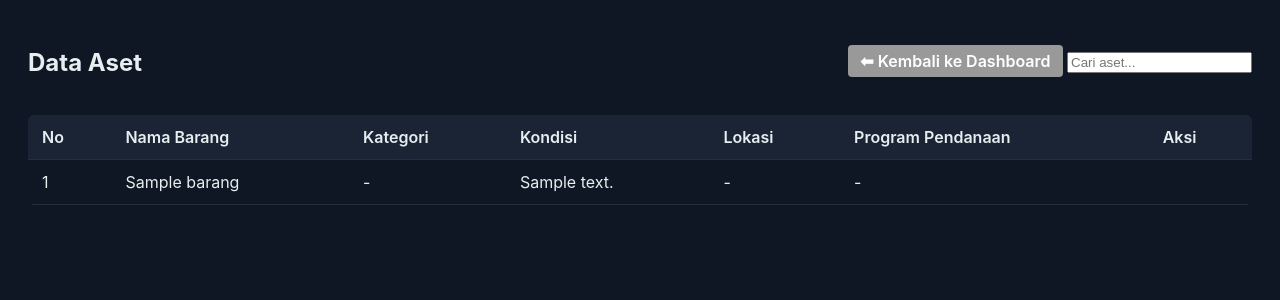
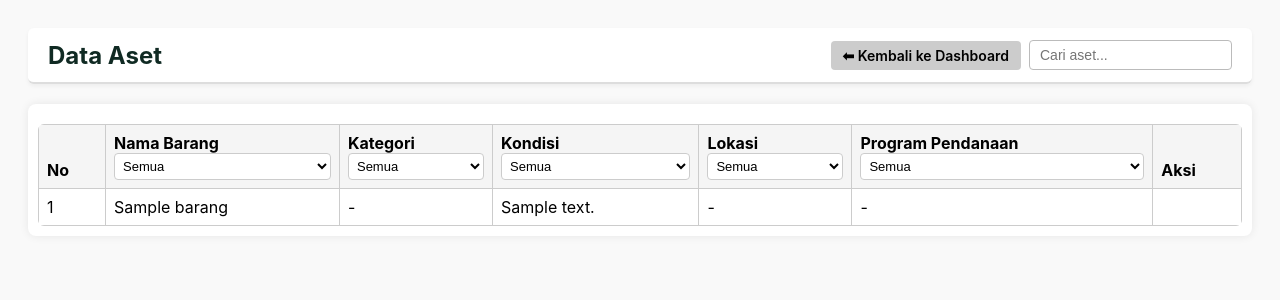
Before and after one commit to ABRORI27/prcf_aset_pro, a PHP site: page /prcf_aset_pro/modules/aset_barang/read.php in a window 1280 px wide. Shown: the top 300 px of the page. Run offline with PHP 8.4, Linux system fonts and the light colour scheme; tables that the repository leaves empty or names only in its code hold one stand-in row (values such as "Sample post").

Commit message:
filter setiap kolom table bisa berfungsi

```diff
--- a/assets/css/dashboard.css
+++ b/assets/css/dashboard.css
@@ -393,7 +393,7 @@ body.light-mode .login-box {
   border-radius: 6px;
   border: 1px solid #23303a;
   background: #0b1220;
-  color: var(--text-dark);
+  color: var(--text-light);
 }
 body.light-mode .login-box input {
   background: #fff;
--- a/modules/aset_barang/read.php
+++ b/modules/aset_barang/read.php
@@ -9,6 +9,122 @@ include '../../config/db.php';
   <meta charset="utf-8">
   <title>Data Aset - PRCF Indonesia</title>
   <link rel="stylesheet" href="../../assets/css/dashboard.css">
+  <style>
+    /* === Mode Terang Paksa untuk Halaman Ini === */
+    body, .page {
+      background-color: #f9f9f9 !important; /* latar abu muda terang */
+      color: #102a23 !important; /* teks gelap */
+    }
+
+    .header {
+      background-color: #ffffff !important;
+      color: #102a23 !important;
+      border-bottom: 2px solid #ddd;
+      padding: 12px 20px;
+      display: flex;
+      justify-content: space-between;
+      align-items: center;
+      border-radius: 6px;
+      box-shadow: 0 2px 4px rgba(0,0,0,0.05);
+    }
+
+    .header-left h2 {
+      color: #102a23 !important;
+      margin: 0;
+    }
+
+    .actions {
+      display: flex;
+      gap: 8px;
+      align-items: center;
+    }
+
+    /* Tombol */
+    .btn {
+      background-color: #2b6b4f;
+      color: #fff;
+      border: none;
+      border-radius: 4px;
+      padding: 6px 12px;
+      text-decoration: none;
+      font-size: 14px;
+      transition: background 0.3s;
+    }
+    .btn:hover { background-color: #1f4e3a; }
+
+    .btn-secondary {
+      background-color: #ccc;
+      color: #000;
+    }
+    .btn-secondary:hover {
+      background-color: #aaa;
+    }
+
+    /* Input search */
+    #searchInput {
+      padding: 6px 10px;
+      border-radius: 4px;
+      border: 1px solid #bbb;
+      font-size: 14px;
+      color: #102a23;
+      background-color: #fff;
+    }
+
+    /* === Filter Dropdown === */
+    .filter-select {
+      width: 100%;
+      padding: 4px;
+      border-radius: 4px;
+      border: 1px solid #ccc;
+      font-size: 13px;
+      background-color: #fff;
+      color: #000;
+    }
+    th { vertical-align: bottom; }
+
+    /* === TABEL TERANG === */
+    .table-container {
+      background-color: #ffffff !important;
+      color: #102a23 !important;
+      border-radius: 8px;
+      box-shadow: 0 0 10px rgba(0,0,0,0.08);
+      padding: 10px;
+      margin-top: 20px;
+    }
+
+    .table {
+      width: 100%;
+      border-collapse: collapse;
+      background: #fff !important;
+    }
+
+    .table th, .table td {
+      border: 1px solid #ccc !important;
+      color: #000 !important;
+      background-color: #fff !important;
+      padding: 8px;
+      text-align: left;
+    }
+
+    .table th {
+      background-color: #f5f5f5 !important; /* abu muda untuk header */
+      font-weight: bold;
+    }
+
+    .table tr:nth-child(even) {
+      background-color: #fafafa !important;
+    }
+
+    .table tr:hover {
+      background-color: #e8f5e9 !important; /* hijau lembut saat hover */
+    }
+
+    .icon-btn {
+      text-decoration: none;
+      font-size: 16px;
+      margin-right: 6px;
+    }
+  </style>
 </head>
 <body>
 <div class="page">
@@ -17,7 +133,6 @@ include '../../config/db.php';
       <h2>Data Aset</h2>
     </div>
 
-    <!-- Tombol aksi -->
     <div class="actions">
       <a href="../../index.php" class="btn btn-secondary">⬅ Kembali ke Dashboard</a>
 
@@ -29,7 +144,7 @@ include '../../config/db.php';
         <a href="export.php" class="btn">Export Excel</a>
       <?php endif; ?>
 
-      <input type="text" id="searchInput" onkeyup="filterTable('tabelAset', this.value)" placeholder="Cari aset...">
+      <input type="text" id="searchInput" onkeyup="filterGlobal()" placeholder="Cari aset...">
     </div>
   </div>
 
@@ -38,11 +153,11 @@ include '../../config/db.php';
       <thead>
         <tr>
           <th>No</th>
-          <th>Nama Barang</th>
-          <th>Kategori</th>
-          <th>Kondisi</th>
-          <th>Lokasi</th>
-          <th>Program Pendanaan</th>
+          <th>Nama Barang<br><select id="filterNama" class="filter-select" onchange="filterColumn(1)"><option value="">Semua</option></select></th>
+          <th>Kategori<br><select id="filterKategori" class="filter-select" onchange="filterColumn(2)"><option value="">Semua</option></select></th>
+          <th>Kondisi<br><select id="filterKondisi" class="filter-select" onchange="filterColumn(3)"><option value="">Semua</option></select></th>
+          <th>Lokasi<br><select id="filterLokasi" class="filter-select" onchange="filterColumn(4)"><option value="">Semua</option></select></th>
+          <th>Program Pendanaan<br><select id="filterProgram" class="filter-select" onchange="filterColumn(5)"><option value="">Semua</option></select></th>
           <th>Aksi</th>
         </tr>
       </thead>
@@ -72,36 +187,96 @@ while ($row = mysqli_fetch_assoc($result)) {
     <td>" . ($row['nama_program'] ?? '-') . "</td>
     <td class='aksi-ikon'>";
 
-  // 🔹 Aksi tergantung role pengguna
   if (has_access(['Admin', 'Operator'])) {
     echo "
-      <a href='update.php?id={$row['id']}' class='icon-btn' title='Edit'>
-        ✏️
-      </a>
-      <a href='delete.php?id={$row['id']}' class='icon-btn' title='Hapus' onclick='return confirm(\"Hapus data ini?\")'>
-        🗑️
-      </a>
+      <a href='update.php?id={$row['id']}' class='icon-btn' title='Edit'>✏️</a>
+      <a href='delete.php?id={$row['id']}' class='icon-btn' title='Hapus' onclick='return confirm(\"Hapus data ini?\")'>🗑️</a>
     ";
   }
 
   if (has_access(['Admin', 'Auditor'])) {
-    echo "
-      <a href='detail.php?id={$row['id']}' class='icon-btn' title='Detail'>
-        🔍
-      </a>
-    ";
+    echo "<a href='detail.php?id={$row['id']}' class='icon-btn' title='Detail'>🔍</a>";
   }
 
   echo "</td></tr>";
   $no++;
 }
 ?>
-</tbody>
-
+      </tbody>
     </table>
   </div>
 </div>
 
-<script src='../../assets/js/main.js'></script>
+<script>
+function filterGlobal() {
+  const input = document.getElementById("searchInput");
+  const filter = input.value.toLowerCase();
+  const table = document.getElementById("tabelAset");
+  const rows = table.getElementsByTagName("tr");
+
+  for (let i = 1; i < rows.length; i++) {
+    const row = rows[i];
+    const text = row.textContent.toLowerCase();
+    row.style.display = text.includes(filter) ? "" : "none";
+  }
+}
+
+function filterColumn() {
+  const table = document.getElementById("tabelAset");
+  const rows = table.getElementsByTagName("tr");
+  const selects = [
+    document.getElementById("filterNama"),
+    document.getElementById("filterKategori"),
+    document.getElementById("filterKondisi"),
+    document.getElementById("filterLokasi"),
+    document.getElementById("filterProgram")
+  ];
+
+  for (let i = 1; i < rows.length; i++) {
+    let show = true;
+    for (let j = 0; j < selects.length; j++) {
+      const filterVal = selects[j].value.toLowerCase();
+      const cell = rows[i].getElementsByTagName("td")[j + 1];
+      if (filterVal && (!cell || !cell.textContent.toLowerCase().includes(filterVal))) {
+        show = false;
+        break;
+      }
+    }
+    rows[i].style.display = show ? "" : "none";
+  }
+}
+
+document.addEventListener("DOMContentLoaded", () => {
+  const table = document.getElementById("tabelAset");
+  const rows = table.getElementsByTagName("tr");
+  const columns = [1, 2, 3, 4, 5];
+  const selects = [
+    document.getElementById("filterNama"),
+    document.getElementById("filterKategori"),
+    document.getElementById("filterKondisi"),
+    document.getElementById("filterLokasi"),
+    document.getElementById("filterProgram")
+  ];
+
+  columns.forEach((col, idx) => {
+    let uniqueValues = new Set();
+    for (let i = 1; i < rows.length; i++) {
+      const cell = rows[i].getElementsByTagName("td")[col];
+      if (cell) {
+        const text = cell.textContent.trim();
+        if (text && text !== '-') uniqueValues.add(text);
+      }
+    }
+
+    [...uniqueValues].sort().forEach(value => {
+      const option = document.createElement("option");
+      option.value = value;
+      option.textContent = value;
+      selects[idx].appendChild(option);
+    });
+  });
+});
+</script>
+
 </body>
 </html>
```
